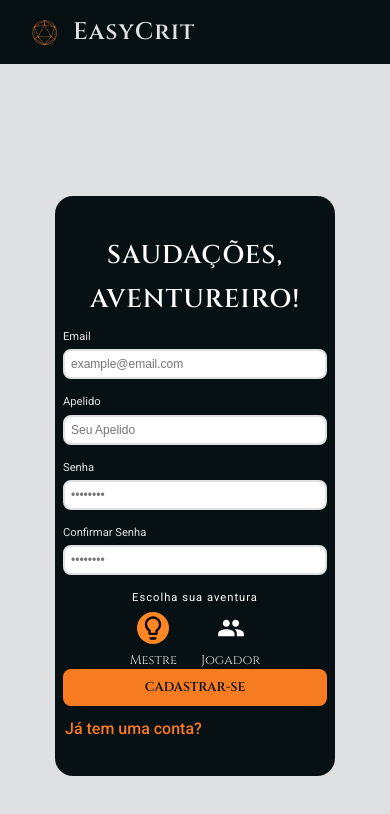
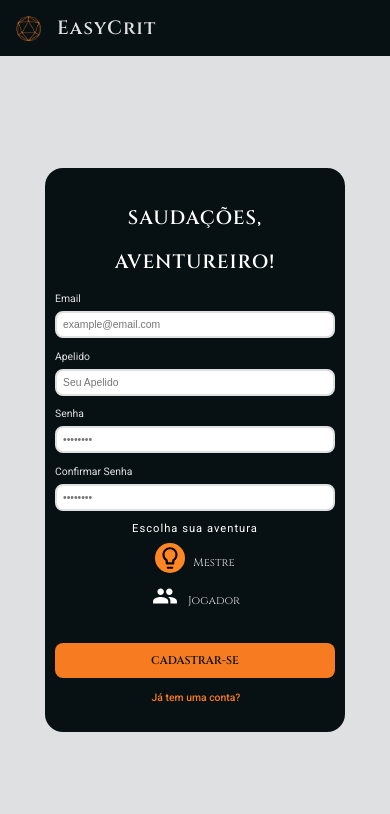
Before and after one commit to PhilipeSousa/2025.1-EasyCrit-frontend, a Next.js app: page /register in a window 390 px wide. Shown: the top 814 px of the page. Built offline with nearby package versions, Linux system fonts and the light colour scheme.

Commit message:
fix: add scroll and improve responsiveness
Implements vertical scrolling on the registration screen and adjusts media queries for
better viewing on different computer screen sizes.
Also corrects the spacing between role options and the submit button.

```diff
--- a/src/app/register/page.tsx
+++ b/src/app/register/page.tsx
@@ -1,3 +1,4 @@
+// src/app/register/page.tsx
 import Image from 'next/image'
 import Link from 'next/link'
 import styles from './register.module.css'
@@ -35,7 +36,6 @@ export default function RegisterPage() {
 							<input type='password' id='confirm-password' className={styles.inputField} placeholder='••••••••' />
 						</div>
 
-						{/* Agrupando a lógica de escolha de personagem */}
 						<div className={styles.adventureChoice}>
 							<div className={styles.chooseAdventure}>Escolha sua aventura</div>
 							<div className={styles.roles}>
--- a/src/app/register/register.module.css
+++ b/src/app/register/register.module.css
@@ -1,4 +1,3 @@
-/* --- Header --- */
 .header {
   background: var(--preto-azulado);
   width: 100%;
@@ -7,6 +6,10 @@
   color: #fff;
   display: flex;
   align-items: center;
+  position: fixed;
+  top: 0;
+  left: 0;
+  z-index: 1000;
 }
 .headerTitle {
   font-family: 'Cinzel', serif;
@@ -17,19 +20,25 @@
   letter-spacing: 1px;
 }
 
-/* --- Container principal --- */
+.pageContainer {
+  overflow-y: auto;
+  height: 100vh;
+  display: flex;
+  flex-direction: column;
+}
+
 .mainContainer {
   background: #DFE0E2;
-  height: 100vh;
+  flex-grow: 1;
   width: 100%;
   display: flex;
   align-items: center;
   justify-content: center;
   padding: 3rem;
   box-sizing: border-box;
+  padding-top: 6rem;
 }
 
-/* --- Caixa preta --- */
 .blackContainer {
   background: var(--preto-azulado);
   border-radius: 18px;
@@ -40,11 +49,9 @@
   display: flex;
   flex-direction: column;
   align-items: center;
-  overflow: visible;
   margin-block: 4rem;
 }
 
-/* --- FormWrapper --- */
 .formWrapper {
   max-width: 400px;
   width: 100%;
@@ -54,7 +61,6 @@
   align-items: stretch;
 }
 
-/* --- Inputs --- */
 .inputGroup {
   margin-bottom: 1rem;
   width: 100%;
@@ -76,7 +82,6 @@
   font-size: 0.75rem;
 }
 
-/* --- Saudação --- */
 .greeting {
   text-align: center;
   font-size: 1.25rem;
@@ -88,7 +93,10 @@
   text-transform: uppercase;
 }
 
-/* --- Escolha de aventura --- */
+.adventureChoice {
+  margin-bottom: 2rem;
+}
+
 .chooseAdventure {
   text-align: center;
   font-size: 0.7rem;
@@ -133,7 +141,6 @@
   text-align: center;
 }
 
-/* --- Botão de submit --- */
 .submitButton {
   font-family: var(--fonte-titulo);
   width: 100%;
@@ -152,7 +159,6 @@
   color: #000;
 }
 
-/* --- Link “Já tem uma conta?” --- */
 .AccountNew {
   text-align: left;
   margin-top: 0.8rem;
@@ -169,43 +175,158 @@
   text-decoration: underline;
 }
 
-/* --- Responsividade --- */
-/* Tablets e small desktops */
-@media (max-width: 1024px) {
+@media (min-width: 1441px) {
   .blackContainer {
-    max-width: 320px;
-    margin-block: 3rem;
-    padding: 40px 12px;
+    max-width: 450px;
+    padding: 40px 24px;
   }
   .greeting {
     font-size: 1.8rem;
   }
+  .inputGroup label {
+    font-size: 0.85rem;
+  }
+  .inputField {
+    font-size: 0.9rem;
+    padding: 10px;
+  }
+  .roleImage {
+    width: 50px !important;
+    height: 50px !important;
+  }
+  .roleLabel {
+    font-size: 0.9rem;
+  }
   .submitButton {
-    padding: 12px 0;
+    padding: 16px 0;
+    font-size: 0.9rem;
+  }
+  .AccountNew {
+    font-size: 0.9rem;
   }
 }
 
-/* Celulares */
-@media (max-width: 600px) {
+@media (min-width: 769px) and (max-width: 1440px) {
   .blackContainer {
-    max-width: 280px;
-    margin-block: 2rem;
-    padding: 30px 8px;
+    max-width: 380px;
+    padding: 35px 20px;
   }
   .greeting {
-    font-size: 1.6rem;
+    font-size: 1.5rem;
+  }
+  .inputGroup label {
+    font-size: 0.75rem;
+  }
+  .inputField {
+    font-size: 0.8rem;
+    padding: 9px;
+  }
+  .roleImage {
+    width: 45px !important;
+    height: 45px !important;
+  }
+  .roleLabel {
+    font-size: 0.85rem;
+  }
+  .submitButton {
+    padding: 15px 0;
+    font-size: 0.85rem;
+  }
+  .AccountNew {
+    font-size: 0.8rem;
+  }
+}
+
+@media (max-width: 768px) {
+  .header {
+    padding: 0 1rem;
+    height: 3.5rem;
+  }
+  .headerTitle {
+    font-size: 1.2rem;
+  }
+  .mainContainer {
+    padding: 2rem 1rem;
+    padding-top: 5.5rem;
+  }
+  .blackContainer {
+    max-width: 300px;
+    margin-block: 2rem;
+    padding: 25px 12px;
+  }
+  .greeting {
+    font-size: 1.4rem;
+  }
+  .inputGroup {
+    margin-bottom: 0.8rem;
+  }
+  .inputGroup label {
+    font-size: 0.65rem;
+  }
+  .inputField {
+    padding: 7px;
+    font-size: 0.7rem;
+  }
+  .roles {
+    gap: 0.8rem;
+  }
+  .roleImage {
+    width: 35px !important;
+    height: 35px !important;
+  }
+  .roleLabel {
+    font-size: 0.75rem;
+  }
+  .submitButton {
+    padding: 12px 0;
+    font-size: 0.75rem;
+  }
+  .AccountNew {
+    font-size: 0.7rem;
+    text-align: center;
+  }
+}
+
+@media (max-width: 480px) {
+  .mainContainer {
+    padding: 1.5rem 0.5rem;
+    padding-top: 5rem;
+  }
+  .blackContainer {
+    padding: 20px 10px;
+    margin-block: 1.5rem;
+  }
+  .greeting {
+    font-size: 1.2rem;
+  }
+  .inputGroup {
+    margin-bottom: 0.7rem;
   }
   .inputField {
     padding: 6px;
+    font-size: 0.65rem;
+  }
+  .roles {
+    flex-direction: column;
+    align-items: center;
+    gap: 0.5rem;
+  }
+  .roleOption {
+    flex-direction: row;
+    gap: 0.5rem;
+  }
+  .roleImage {
+    width: 30px !important;
+    height: 30px !important;
+  }
+  .roleLabel {
+    font-size: 0.7rem;
   }
   .submitButton {
     padding: 10px 0;
+    font-size: 0.7rem;
   }
-  .roles {
-    gap: 1.5rem;
-  }
-  .roleImage {
-    width: 32px !important;
-    height: 32px !important;
+  .AccountNew {
+    font-size: 0.65rem;
   }
 }
```
